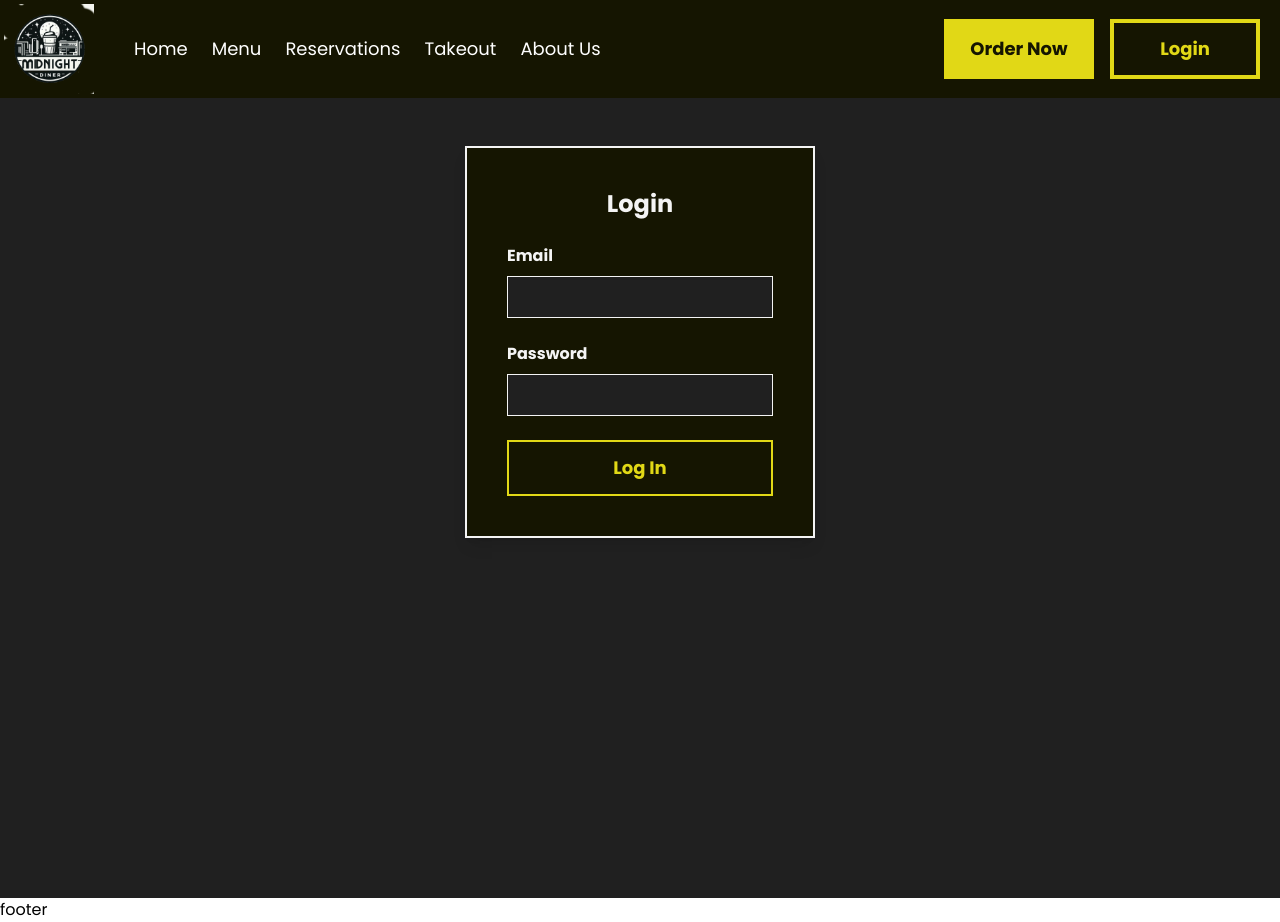
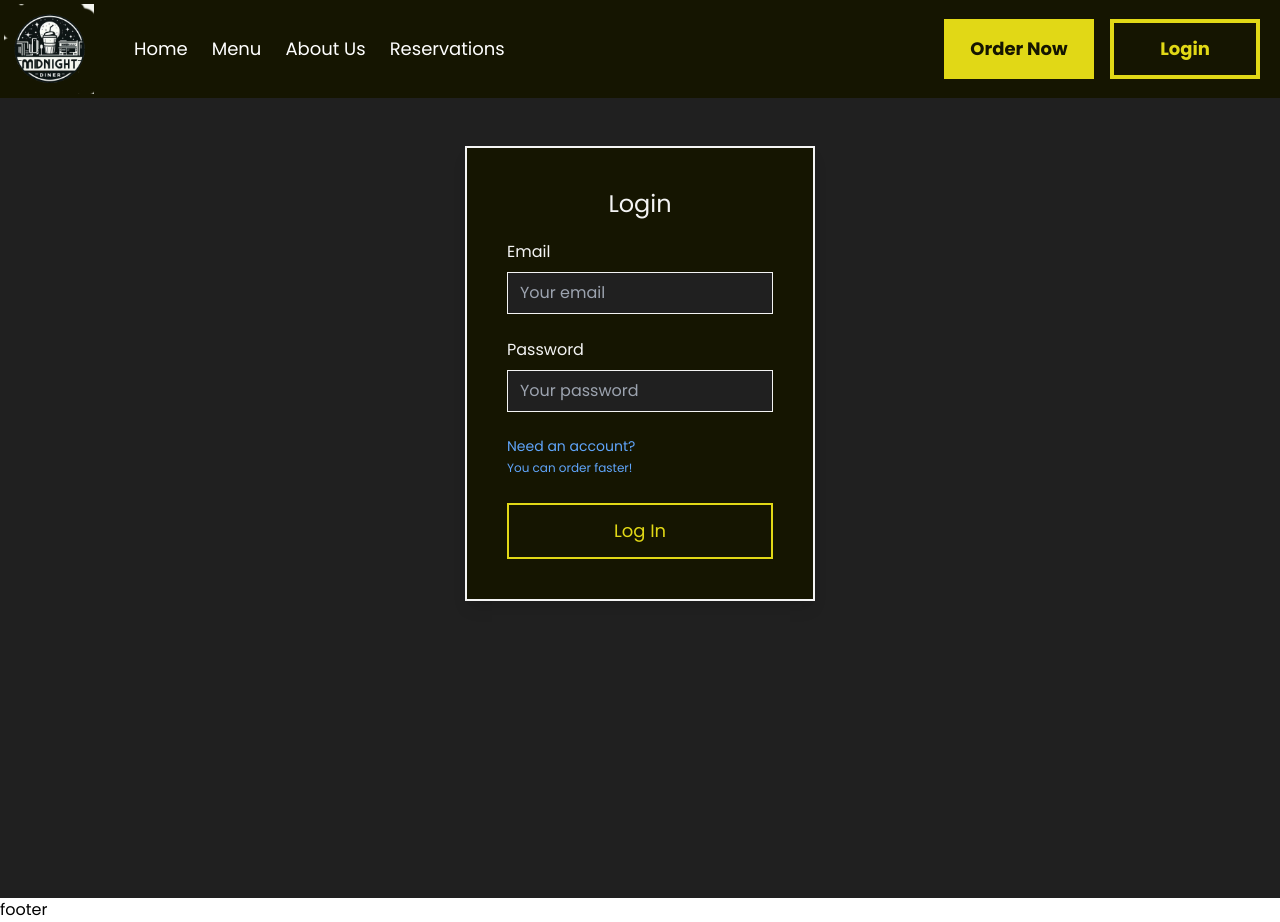
Before and after one commit to MarshallNickolauson/midnight-diner, a React (Vite) app in the folder frontend/: page /login in a window 1280 px wide. Built offline with nearby package versions, Linux system fonts and the light colour scheme.

Commit message:
frontend register

```diff
--- a/frontend/src/App.jsx
+++ b/frontend/src/App.jsx
@@ -3,6 +3,7 @@ import MainLayout from './layouts/MainLayout'
 import NotFoundPage from './pages/NotFoundPage';
 import HomePage from './pages/HomePage';
 import LoginPage from './pages/LoginPage';
+import RegisterPage from './pages/RegisterPage';
 
 function App() {
 
@@ -12,6 +13,7 @@ function App() {
         <Route index element={<HomePage />} />
         <Route path='*' element={<NotFoundPage />} />
         <Route path='/login' element={<LoginPage />} />
+        <Route path='/register' element={<RegisterPage />} />
       </Route>
     )
   );
--- a/frontend/src/components/Navbar.jsx
+++ b/frontend/src/components/Navbar.jsx
@@ -32,14 +32,13 @@ function Navbar() {
           <div className='space-x-6 text-white text-lg'>
             <Link className='hover:underline' to='/'>Home</Link>
             <Link className='hover:underline' to='/menu'>Menu</Link>
+            <Link className='hover:underline' to='/about'>About Us</Link>
             <Link className='hover:underline' to='/reservations'>Reservations</Link>
-            <Link className='hover:underline' to='/takeout'>Takeout</Link>
-            <Link className='hover:underline' to='/about'>About Us</Link>
           </div>
         </div>
         <div className="flex space-x-4">
           <YellowButtonFilled text='Order Now' navigateTo='/welcome'/>
-          {userInfo ? (<div onClick={handleLogout}><YellowButtonHollow text='Logout'/></div>) : (<YellowButtonHollow text='Login' navigateTo='login'/>)}
+          {userInfo ? (<div><YellowButtonHollow text='My Account' navigateTo='/my-account'/></div>) : (<YellowButtonHollow text='Login' navigateTo='login'/>)}
         </div>
       </div>
     </nav>
--- a/frontend/src/features/auth/usersApiSlice.js
+++ b/frontend/src/features/auth/usersApiSlice.js
@@ -15,7 +15,15 @@ export const usersApiSlice = apiSlice.injectEndpoints({
             query: (data) => ({
                 url: `${USERS_URL}/logout`,
                 method: 'POST',
-                credentials: 'include'
+                credentials: 'include',
+            })
+        }),
+        register: builder.mutation({
+            query: (data) => ({
+                url: `${USERS_URL}/register`,
+                method: 'POST',
+                body: data,
+                credentials: 'include',
             })
         })
     })
@@ -24,4 +32,5 @@ export const usersApiSlice = apiSlice.injectEndpoints({
 export const {
     useLoginMutation, // GET will be "useLoginQuery" for something like the profile (delete me)
     useLogoutMutation,
+    useRegisterMutation,
 } = usersApiSlice;
--- a/frontend/src/pages/LoginPage.jsx
+++ b/frontend/src/pages/LoginPage.jsx
@@ -1,10 +1,16 @@
 import { useEffect, useState } from 'react';
 import { useDispatch, useSelector } from 'react-redux';
-import { useNavigate } from 'react-router-dom';
+import { useLocation, useNavigate } from 'react-router-dom';
 import { setCredentials } from '../features/auth/authSlice';
 import { useLoginMutation } from '../features/auth/usersApiSlice';
 
 const LoginPage = () => {
+    const location = useLocation();
+
+    useEffect(() => {
+        window.scrollTo({ top: 0, behavior: 'smooth' });
+    }, [location]);
+
     const [email, setEmail] = useState('');
     const [password, setPassword] = useState('');
 
@@ -33,11 +39,11 @@ const LoginPage = () => {
 
     return (
         <div className="flex justify-center items-start pt-12 min-h-screen bg-mainDarkGray">
-            <div className="bg-mainBlack p-10 shadow-lg border-2 border-mainWhite w-[350px]">
-                <h1 className="text-mainWhite font-bold text-2xl mb-6 text-center">Login</h1>
+            <div className="bg-mainBlack p-10 shadow-lg border-2 mb-10 border-mainWhite w-[350px]">
+                <h1 className="text-mainWhite text-2xl mb-5 text-center">Login</h1>
                 <form onSubmit={handleLogin} className="space-y-6">
                     <div className="space-y-2">
-                        <label htmlFor="email" className="block text-mainWhite font-bold">
+                        <label htmlFor="email" className="block text-mainWhite">
                             Email
                         </label>
                         <input
@@ -47,10 +53,11 @@ const LoginPage = () => {
                             onChange={(e) => setEmail(e.target.value)}
                             className="w-full px-3 py-2 border border-mainWhite focus:outline-none focus:ring-1 focus:ring-mainWhite transition-all duration-100 ease-in-out bg-mainDarkGray text-mainWhite"
                             required
+                            placeholder='Your email'
                         />
                     </div>
                     <div className="space-y-2">
-                        <label htmlFor="password" className="block text-mainWhite font-bold">
+                        <label htmlFor="password" className="block text-mainWhite">
                             Password
                         </label>
                         <input
@@ -60,14 +67,21 @@ const LoginPage = () => {
                             onChange={(e) => setPassword(e.target.value)}
                             className="w-full px-3 py-2 border border-mainWhite focus:outline-none focus:ring-1 focus:ring-mainWhite transition-all duration-100 ease-in-out bg-mainDarkGray text-mainWhite"
                             required
+                            placeholder='Your password'
                         />
                     </div>
+
+                    <div onClick={() => navigate('/register')} className='text-blue-400 text-sm space-y-1 inline-block hover:text-mainWhite hover:cursor-pointer transition-all duration-100'>
+                        <p className='text-md'>Need an account?</p>
+                        <p className='text-xs'>You can order faster!</p>
+                    </div>
+
                     <div className="flex justify-center">
                         <button
                             type="submit"
                             className="bg-mainBlack w-full hover:bg-mainYellow hover:border-mainYellow hover:text-mainYellow cursor-pointer border-2 border-mainYellow transition-all duration-300 ease-in-out group py-3"
                         >
-                            <h1 className="text-mainYellow font-bold text-lg transition-all duration-100 ease-in-out group-hover:text-mainBlack">
+                            <h1 className="text-mainYellow text-lg transition-all duration-100 ease-in-out group-hover:text-mainBlack">
                                 Log In
                             </h1>
                         </button>
--- /dev/null
+++ b/frontend/src/pages/MyAccountPage.jsx
@@ -0,0 +1,11 @@
+import React from 'react'
+
+const MyAccountPage = () => {
+  return (
+    <div>
+      Account here
+    </div>
+  )
+}
+
+export default MyAccountPage
```
